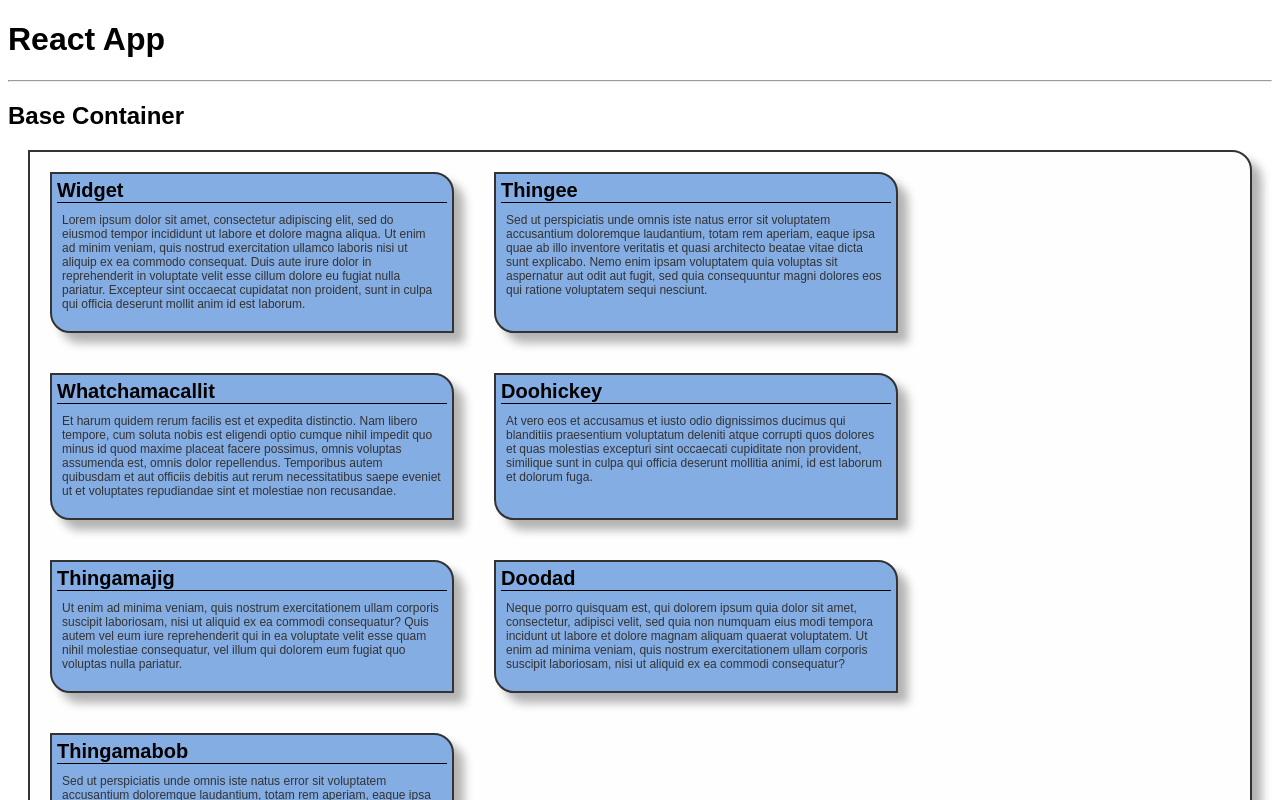
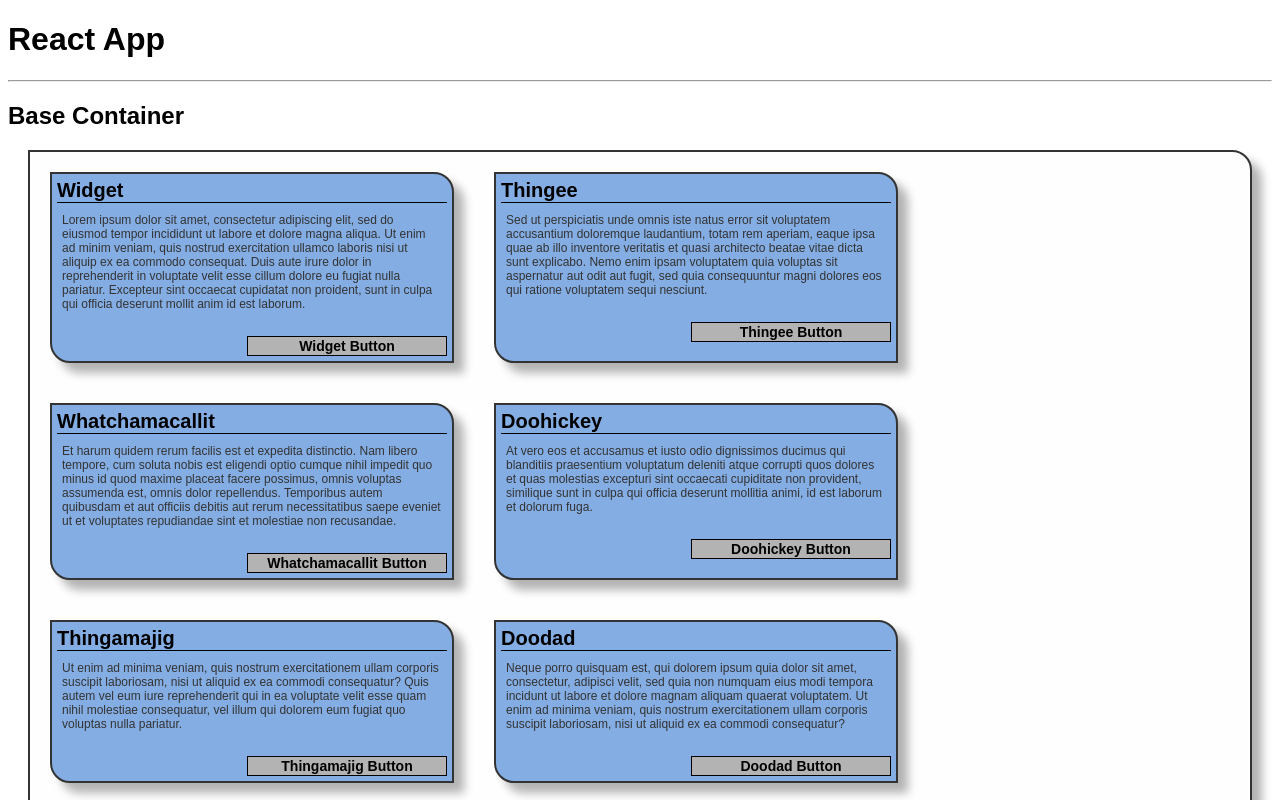
Before and after one commit to mturnbo/react-babel-webpack-boilerplate, a React app: page / in a window 1280 px wide. Shown: the top 800 px of the page. Built offline with nearby package versions, Linux system fonts and the light colour scheme.

Commit message:
Added Button component

```diff
--- a/package.json
+++ b/package.json
@@ -1,6 +1,6 @@
 {
   "name": "react-babel-webpack-boilerplate",
-  "version": "1.3.0",
+  "version": "1.4.0",
   "author": "Marcus E. Turnbo <marcus@emarcus.com>",
   "description": "React.js Babel Webpack Boilerplate",
   "license": "MIT",
@@ -34,6 +34,7 @@
     "webpack-dev-server": "^2.7.1"
   },
   "dependencies": {
+    "prop-types": "^15.6.1",
     "react": "^16.2.0",
     "react-dom": "^16.2.0"
   },
--- a/src/components/Base/Base.jsx
+++ b/src/components/Base/Base.jsx
@@ -1,13 +1,30 @@
 import React from 'react';
+import PropTypes from 'prop-types';
+import Button from '../Button';
 import './base.scss';
 
-const Base = ({title, content}) => {
+const Base = ({ title, content }) => {
+
+  const clickAction = () => {
+    alert(`${title} Button Clicked`);
+  };
+
+  const buttonLabel = `${title} Button`;
+
   return (
     <div className="base">
       <div className="base-header">{title}</div>
       <div className="base-content">{content}</div>
+      <div className="base-button">
+        <Button label={buttonLabel} onClick={clickAction} />
+      </div>
     </div>
   );
 };
 
+Base.propTypes = {
+  title: PropTypes.string.isRequired,
+  content: PropTypes.string.isRequired
+};
+
 export default Base;
--- a/src/components/Base/base.scss
+++ b/src/components/Base/base.scss
@@ -24,3 +24,7 @@
   font-size: 12px;
   margin: 10px 10px 20px 10px;
 }
+
+.base-button {
+  text-align: right;
+}
--- /dev/null
+++ b/src/components/Button/Button.jsx
@@ -0,0 +1,16 @@
+import React from 'react';
+import PropTypes from 'prop-types';
+import './button.scss';
+
+const Button = ({ label, onClick }) => {
+  return (
+    <button className="btn" onClick={onClick}>{label}</button>
+  );
+};
+
+Button.propTypes = {
+  label: PropTypes.string.isRequired,
+  onClick: PropTypes.func
+};
+
+export default Button;
--- /dev/null
+++ b/src/components/Button/button.scss
@@ -0,0 +1,9 @@
+.btn {
+  margin: 5px;
+  border: 1px solid #000000;
+  background-color: #B3B3B3;
+  color: #000000;
+  font-size: 14px;
+  font-weight: bold;
+  width: 50%;
+}
--- /dev/null
+++ b/src/components/Button/index.js
@@ -0,0 +1 @@
+export { default } from './Button.jsx';
--- a/src/containers/BaseContainer/BaseContainer.jsx
+++ b/src/containers/BaseContainer/BaseContainer.jsx
@@ -5,8 +5,8 @@ import './baseContainer.scss';
 
 class BaseContainer extends React.Component {
   render() {
-    const baseList = data.map(entry =>
-      <Base title={entry.title} content={entry.content} />
+    const baseList = data.map((entry, index) =>
+      <Base title={entry.title} content={entry.content} key={index} />
     );
 
     return (
```
Also changed, not shown: 1 other file (tests, documents, lock files or other folders).
